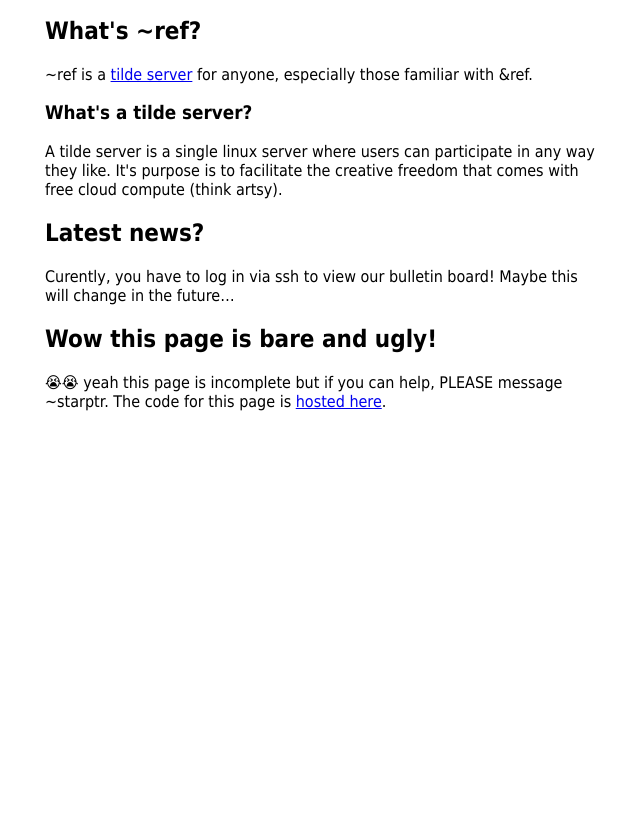
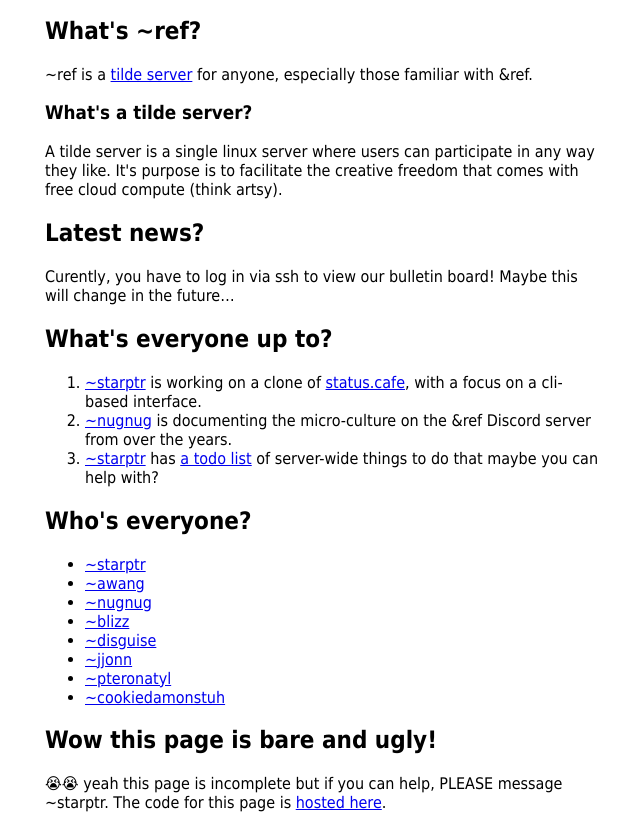
Before and after one commit to starptr/andref-homepages, a plain HTML site: page tilde/index.html in a window 1280 px wide. Shown: the part 122-950 px from the top of the page, without its empty margins (315-955 px from the left). Before the commit the page ends 800 px from the top, so only its background shows below. Drawn offline with Linux system fonts and the light colour scheme.

Commit message:
Add project & homepages section

```diff
--- a/tilde/index.html
+++ b/tilde/index.html
@@ -26,6 +26,34 @@
 <h2>Latest news?</h2>
 <p>Curently, you have to log in via ssh to view our bulletin board! Maybe this will change in the future…</p>
 
+<h2>What's everyone up to?</h2>
+<ol>
+    <li>
+        <a href="~starptr">~starptr</a> is working on a clone of <a href="https://status.cafe">status.cafe</a>,
+        with a focus on a cli-based interface.
+    </li>
+    <li>
+        <a href="~nugnug">~nugnug</a> is documenting the micro-culture on the &ref Discord server from over the
+        years.
+    </li>
+    <li>
+        <a href="~starptr">~starptr</a> has <a href="~starptr/tilde-todo.html">a todo list</a> of server-wide things
+        to do that maybe you can help with?
+    </li>
+</ol>
+
+<h2>Who's everyone?</h2>
+<ul>
+    <li><a href="~starptr">~starptr</a></li>
+    <li><a href="~awang">~awang</a></li>
+    <li><a href="~nugnug">~nugnug</a></li>
+    <li><a href="~blizz">~blizz</a></li>
+    <li><a href="~disguise">~disguise</a></li>
+    <li><a href="~jjonn">~jjonn</a></li>
+    <li><a href="~pteronatyl">~pteronatyl</a></li>
+    <li><a href="~cookiedamonstuh">~cookiedamonstuh</a></li>
+</ul>
+
 <h2>Wow this page is bare and ugly!</h2>
 <p>😭😭 yeah this page is incomplete but if you can help, PLEASE message ~starptr.
 The code for this page is <a href="https://github.com/starptr/andref-homepages">hosted here</a>.</p>
```
